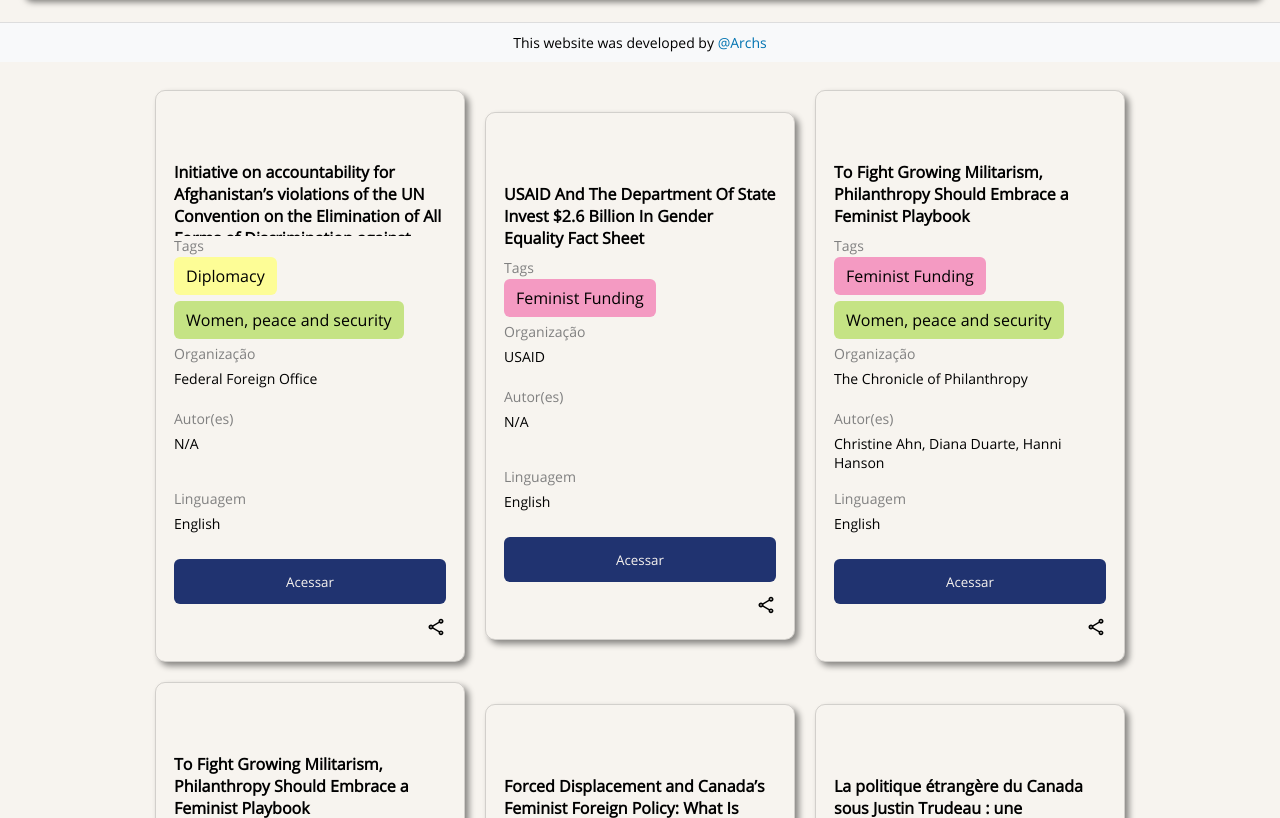
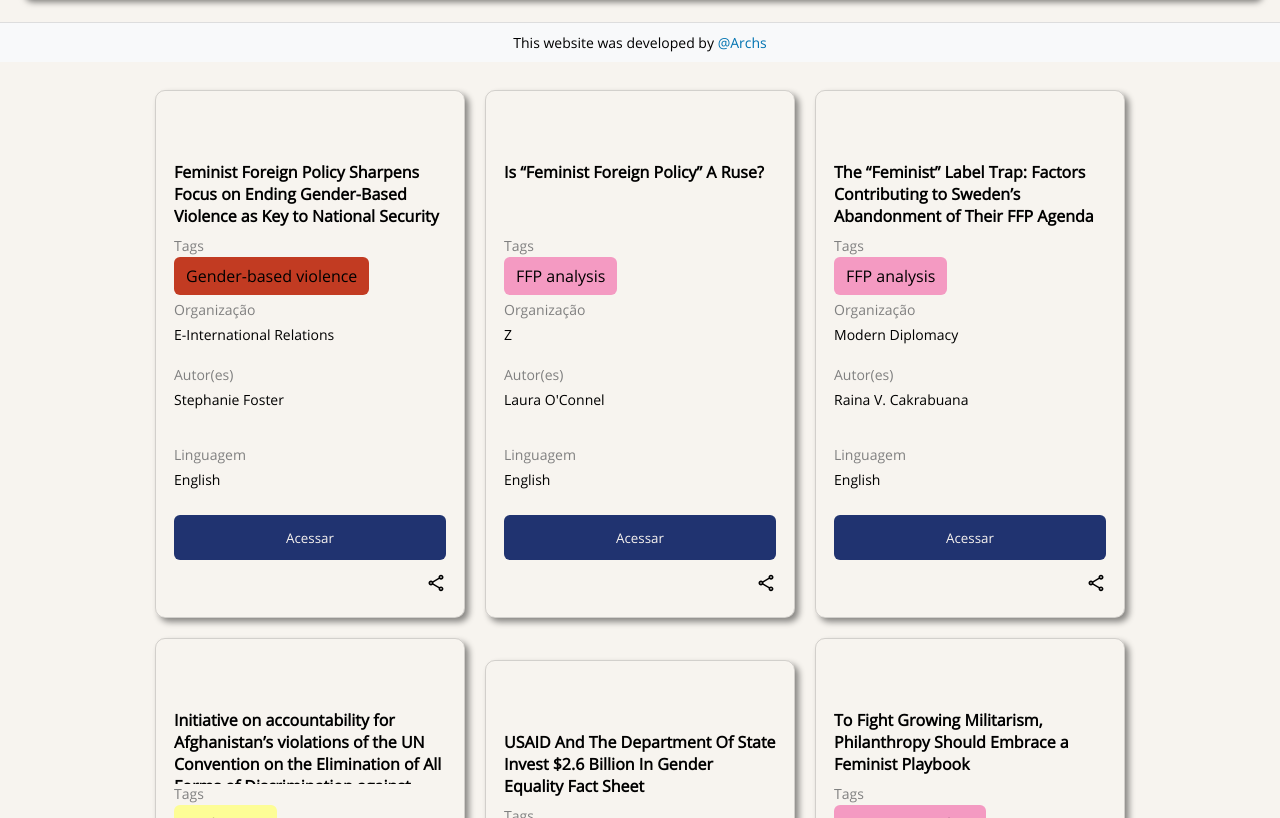
Before and after one commit to bsdeab/FFPR, a React (Create React App) app: page / in a window 1280 px wide. Shown: the part 738-1556 px from the top of the page. Built offline with nearby package versions, Linux system fonts and the light colour scheme.

Commit message:
Update Projects.jsx

```diff
--- a/src/pages/Projects.jsx
+++ b/src/pages/Projects.jsx
@@ -7,6 +7,45 @@
 import { useState } from 'react';
 
 const data = [
+  {
+    "title": "Feminist Foreign Policy Sharpens Focus on Ending Gender-Based Violence as Key to National Security",
+    "tags": ["Gender-based violence"],
+    "organization": "E-International Relations ",
+    "author": ["Stephanie Foster"],
+    "year": "2024",
+    "language": ["English"],
+    "link": "https://www.e-ir.info/2024/12/30/feminist-foreign-policy-sharpens-focus-on-ending-gender-based-violence-as-key-to-national-security/",
+    "type": "Blog",
+    "region": "Global",
+    "source": "Civil society",
+    "paid": "Free",
+  },
+  {
+    "title": "Is “Feminist Foreign Policy” A Ruse?",
+    "tags": ["FFP analysis"],
+    "organization": "Z",
+    "author": ["Laura O'Connel"],
+    "year": "2024",
+    "language": ["English"],
+    "link": "https://znetwork.org/znetarticle/is-feminist-foreign-policy-a-ruse/",
+    "type": "Blog",
+    "region": "Global",
+    "source": "Civil society",
+    "paid": "Free",
+  },
+  {
+    "title": "The “Feminist” Label Trap: Factors Contributing to Sweden’s Abandonment of Their FFP Agenda",
+    "tags": ["FFP analysis"],
+    "organization": "Modern Diplomacy",
+    "author": ["Raina V. Cakrabuana"],
+    "year": "2025",
+    "language": ["English"],
+    "link": "https://moderndiplomacy.eu/2025/01/10/the-feminist-label-trap-factors-contributing-to-swedens-abandonment-of-their-ffp-agenda/",
+    "type": "Civil society",
+    "region": "Europe",
+    "source": "Government",
+    "paid": "Free",
+  },
   {
     "title": "Initiative on accountability for Afghanistan’s violations of the UN Convention on the Elimination of All Forms of Discrimination against Women",
     "tags": ["Diplomacy", "Women, peace and security"],
```
